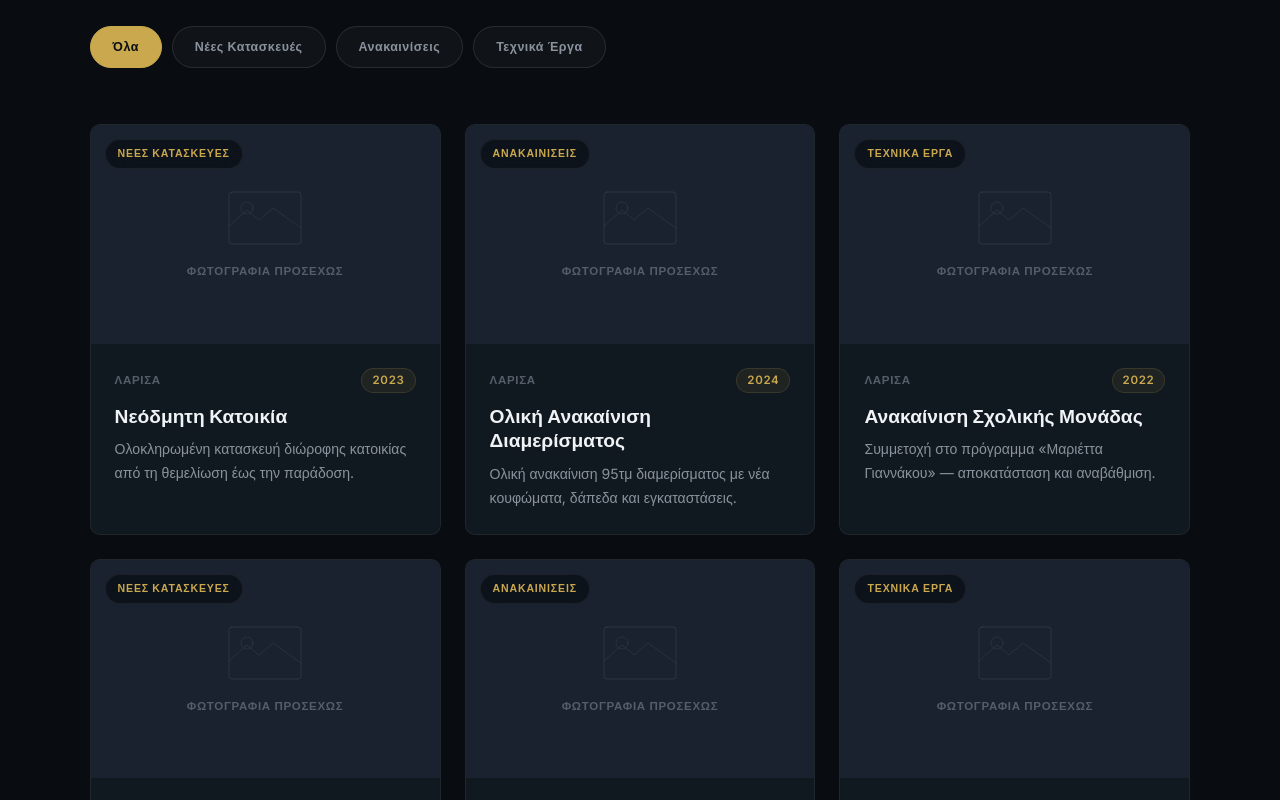
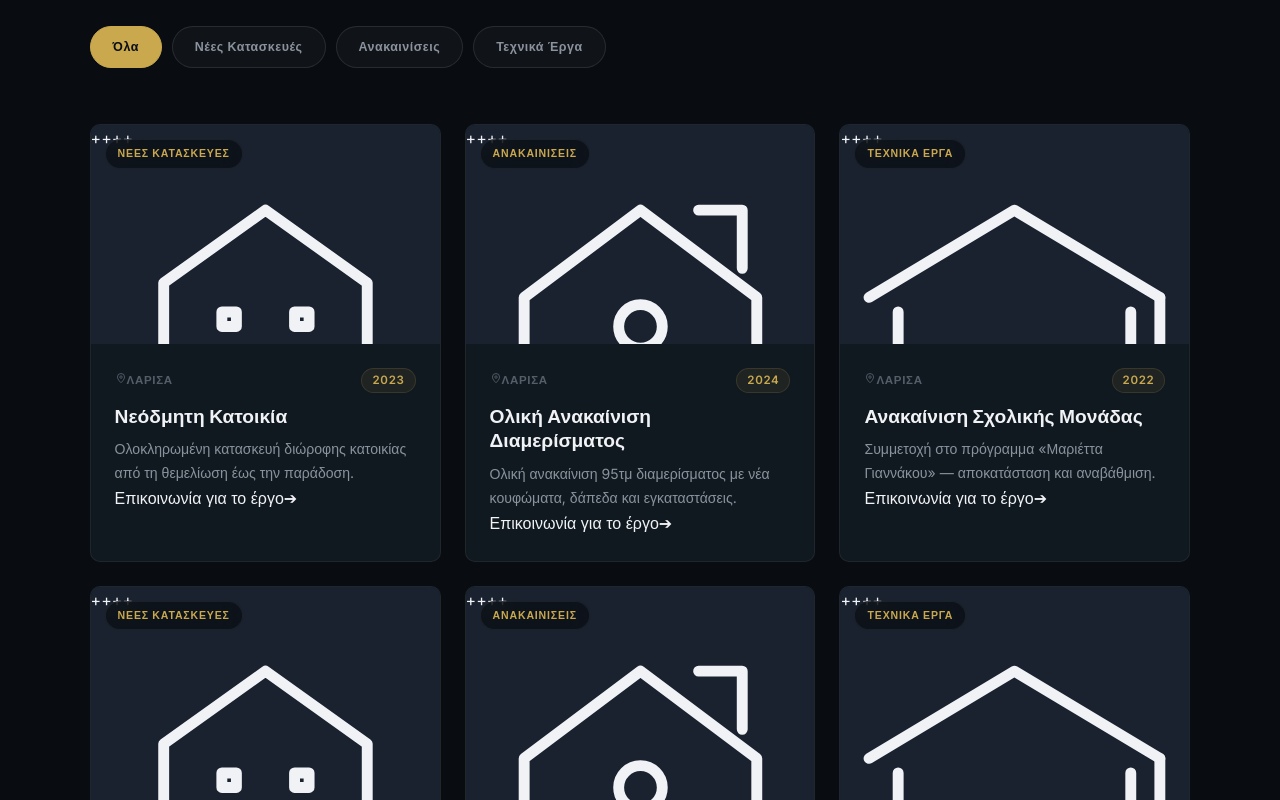
Before and after one commit to vaggelismpomponis/dimeras, a Next.js app: page /projects in a window 1280 px wide. Shown: the part 660-1460 px from the top of the page. Built offline with nearby package versions, Linux system fonts and the light colour scheme.

Commit message:
feat(ui): redesign services and projects sections into luxury architectural layouts

```diff
--- a/src/components/ProjectsGallery.tsx
+++ b/src/components/ProjectsGallery.tsx
@@ -1,6 +1,7 @@
 "use client";
 
 import { useEffect, useRef, useState } from "react";
+import Link from "next/link";
 
 // ─────────────────────────────────────────────
 // Project data — easy to extend with real photos.
@@ -18,6 +19,33 @@ interface Project {
   description: string;
   image?: string; // set when photos are available
 }
+
+const categoryIcons: Record<string, React.ReactNode> = {
+  "Νέες Κατασκευές": (
+    <svg viewBox="0 0 48 48" fill="none" stroke="currentColor" strokeWidth="1.5" strokeLinecap="round" strokeLinejoin="round">
+      <path d="M6 42h36" />
+      <path d="M10 42V18l14-10 14 10v24" />
+      <path d="M20 42V30h8v12" />
+      <path d="M18 22h2v2h-2zM28 22h2v2h-2z" />
+    </svg>
+  ),
+  "Ανακαινίσεις": (
+    <svg viewBox="0 0 48 48" fill="none" stroke="currentColor" strokeWidth="1.5" strokeLinecap="round" strokeLinejoin="round">
+      <path d="M8 42V20l16-12 16 12v22H8z" />
+      <path d="M20 42V32h8v10" />
+      <path d="M32 8h6v8" />
+      <circle cx="24" cy="24" r="3" />
+    </svg>
+  ),
+  "Τεχνικά Έργα": (
+    <svg viewBox="0 0 48 48" fill="none" stroke="currentColor" strokeWidth="1.5" strokeLinecap="round" strokeLinejoin="round">
+      <path d="M4 20l20-12 20 12" />
+      <path d="M8 22v14c0 2 4 6 16 6s16-4 16-6V22" />
+      <path d="M44 20v16" />
+      <circle cx="44" cy="38" r="2" />
+    </svg>
+  ),
+};
 
 const projects: Project[] = [
   {
@@ -44,7 +72,6 @@ const projects: Project[] = [
     year: "2022",
     description: "Συμμετοχή στο πρόγραμμα «Μαριέττα Γιαννάκου» — αποκατάσταση και αναβάθμιση.",
   },
-
   {
     id: 5,
     category: "Νέες Κατασκευές",
@@ -69,8 +96,6 @@ const projects: Project[] = [
     year: "2022",
     description: "Εκτεταμένες επισκευές και αποκατάσταση δημόσιου κτιρίου.",
   },
-
-
 ];
 
 export default function ProjectsGallery() {
@@ -99,7 +124,8 @@ export default function ProjectsGallery() {
   return (
     <section className="projects-section" ref={ref}>
       {/* Filter tabs */}
-      <div className={`projects-filters reveal${isRevealed ? " visible" : ""}`}>
+      <div className={`projects-filters-wrap reveal${isRevealed ? " visible" : ""}`}>
+        <div className="projects-filters">
           {categories.map((cat) => (
             <button
               key={cat}
@@ -111,27 +137,36 @@ export default function ProjectsGallery() {
             </button>
           ))}
         </div>
+      </div>
 
       {/* Gallery Grid */}
       <div className="projects-grid">
         {filtered.map((project, i) => (
           <article
             key={project.id}
-            className={`project-card reveal reveal-delay-${Math.min(i % 4 + 1, 5)}${isRevealed ? " visible" : ""}`}
+            className={`project-card reveal reveal-delay-${Math.min(i % 3 + 1, 4)}${isRevealed ? " visible" : ""}`}
           >
-            {/* Photo area */}
+            {/* Top Accent Line */}
+            <div className="project-card-topline" aria-hidden="true" />
+
+            {/* Photo / Blueprint Canvas Area */}
             <div className="project-card-image">
               {project.image ? (
                 // eslint-disable-next-line @next/next/no-img-element
                 <img src={project.image} alt={project.title} loading="lazy" />
               ) : (
-                <div className="project-card-placeholder" aria-hidden="true">
-                  <svg viewBox="0 0 80 60" fill="none" stroke="currentColor" strokeWidth="1" strokeLinecap="round" strokeLinejoin="round">
-                    <rect x="4" y="4" width="72" height="52" rx="3" strokeOpacity="0.3" />
-                    <path d="M4 38l18-16 12 10 14-12 28 20" strokeOpacity="0.25" />
-                    <circle cx="22" cy="20" r="6" strokeOpacity="0.25" />
-                  </svg>
-                  <span>Φωτογραφία προσεχώς</span>
+                <div className="project-card-blueprint" aria-hidden="true">
+                  <div className="pcb-grid-pattern" />
+                  <span className="pcb-mark pcb-mark-tl">+</span>
+                  <span className="pcb-mark pcb-mark-tr">+</span>
+                  <span className="pcb-mark pcb-mark-bl">+</span>
+                  <span className="pcb-mark pcb-mark-br">+</span>
+                  <div className="pcb-center">
+                    <div className="pcb-icon-wrap">
+                      {categoryIcons[project.category] || categoryIcons["Νέες Κατασκευές"]}
+                    </div>
+                    <span className="pcb-coord">DN GROUP • ΑΡΧΕΙΟ ΕΡΓΟΥ</span>
+                  </div>
                 </div>
               )}
               <div className="project-card-category">{project.category}</div>
@@ -140,16 +175,28 @@ export default function ProjectsGallery() {
             {/* Content */}
             <div className="project-card-body">
               <div className="project-card-meta">
-                <span>{project.location}</span>
+                <span className="project-card-location">
+                  <svg width="12" height="12" viewBox="0 0 20 20" fill="none" stroke="currentColor" strokeWidth="1.5">
+                    <path d="M10 18s-6-5.69-6-9.5A6 6 0 0116 8.5C16 12.31 10 18 10 18z" />
+                    <circle cx="10" cy="8.5" r="2" />
+                  </svg>
+                  {project.location}
+                </span>
                 <span className="project-card-year">{project.year}</span>
               </div>
-              <h3>{project.title}</h3>
-              <p>{project.description}</p>
+              <h3 className="project-card-title">{project.title}</h3>
+              <p className="project-card-desc">{project.description}</p>
+
+              <div className="project-card-footer">
+                <Link href="/contact" className="project-card-cta">
+                  <span>Επικοινωνία για το έργο</span>
+                  <span className="pca-arrow" aria-hidden="true">➔</span>
+                </Link>
+              </div>
             </div>
           </article>
         ))}
       </div>
-
     </section>
   );
 }
```
Also changed, not shown: src/components/Services.tsx (+68 -8 lines). Lines whose indentation alone changed are shown as unchanged.
